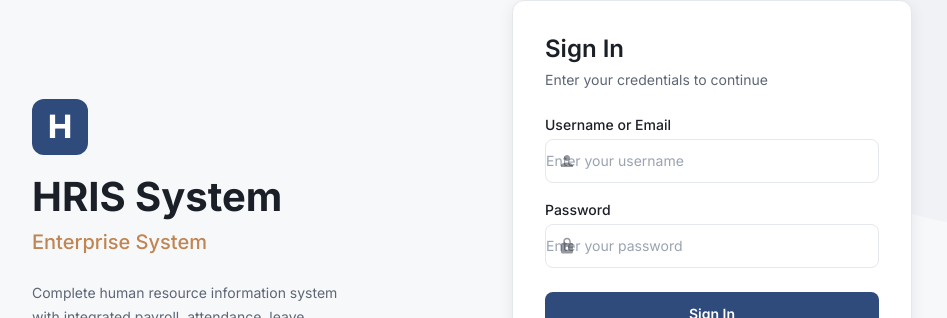
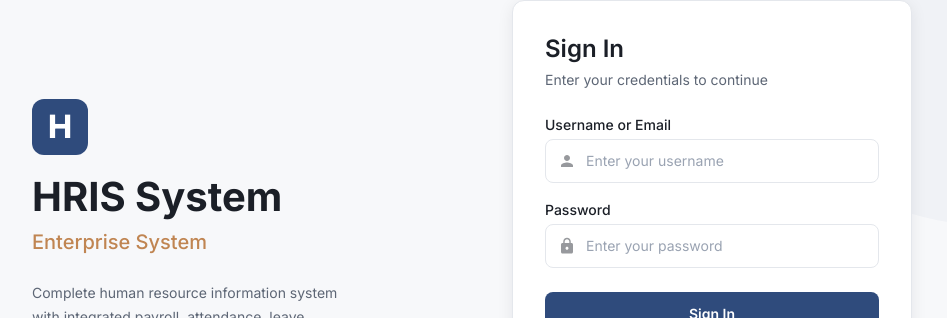
Before and after one commit to aminpgt23/hris, a React (Create React App) app in the folder frontend/: page /login in a window 1280 px wide. Shown: the part 174-492 px from the top of the page, without its empty margins (184-1131 px from the left). Built offline with nearby package versions, Linux system fonts and the light colour scheme; no server answers.

Commit message:
fix: undefined CSS tokens --space-7 and --space-9 causing text/icon collision in inputs

```diff
--- a/frontend/src/modules/core-hr/CoreHR.css
+++ b/frontend/src/modules/core-hr/CoreHR.css
@@ -24,7 +24,7 @@
 .table-search-input {
   width: 100%;
   height: 36px;
-  padding: var(--space-1) var(--space-3) var(--space-1) var(--space-7);
+  padding: var(--space-1) var(--space-3) var(--space-1) 32px;
   font-family: var(--font-ui);
   font-size: var(--text-sm);
   color: var(--color-text-primary);
--- a/frontend/src/pages/auth/Login.css
+++ b/frontend/src/pages/auth/Login.css
@@ -176,7 +176,7 @@
 .login-input {
   width: 100%;
   height: 44px;
-  padding: var(--space-2) var(--space-3) var(--space-2) var(--space-9);
+  padding: var(--space-2) var(--space-3) var(--space-2) 40px;
   font-family: var(--font-ui);
   font-size: var(--text-sm);
   color: var(--color-text-primary);
```
